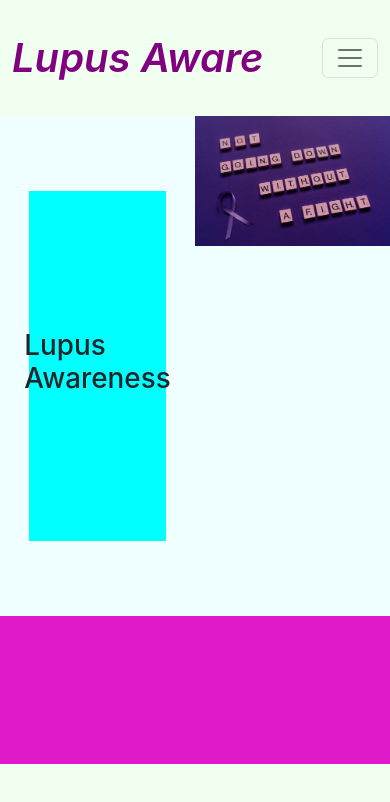
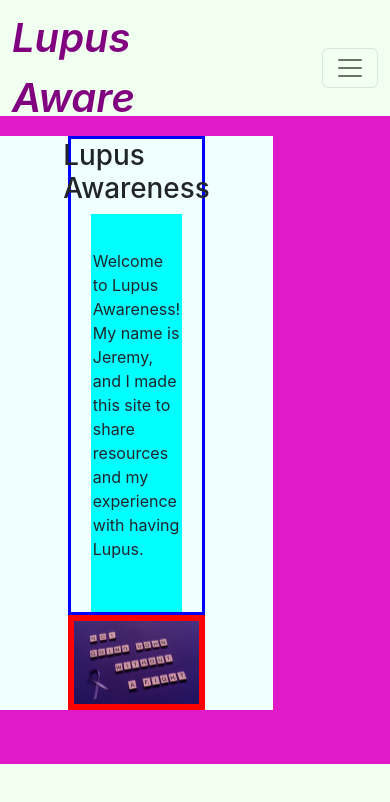
Before and after one commit to OceanSkys/lupus-awareness, a React (Create React App) app in the folder lupusaware/: page / in a window 390 px wide. Shown: the top 802 px of the page. Built offline with nearby package versions, Linux system fonts and the light colour scheme.

Commit message:
Tinkering with hero image section, working on mobile responsiveness

```diff
--- a/lupusaware/src/App.css
+++ b/lupusaware/src/App.css
@@ -17,6 +17,8 @@
     font-style: italic;
     font-weight: 600;
     order: -1;
+    cursor: pointer;
+    text-decoration: none;
 }
 .navs {
     /* border: solid green; */
@@ -25,7 +27,8 @@
     font-size: 25px;
     /* border: solid green; */
     display: flex;
-    justify-content: right;
+    align-content: center;
+    justify-content: end;
     width: 100%;
 }
 .nav-bar{
@@ -33,6 +36,7 @@
     width: 50%;
     order: 2;
     display: flex;
+    align-content: center;
     justify-content: end;
 }
 .navy {
@@ -61,7 +65,7 @@
 /* ~~~~~~~~ Home Section ~~~~~~~ */
 .home-heroImage{
     width: 100%;
-    height: 500px;
+    height: 60vh;
     background-color: azure;
     display: flex;
     flex-direction: row;
@@ -70,8 +74,10 @@
     width: 50%;
     height: auto;
     display: flex;
+    flex-direction: column;
     justify-content: center;
     align-items: center;
+    border: blue solid;
 }
 .hero-div1-box{
     width: 70%;
@@ -83,15 +89,37 @@
 }
 .hero-div2{
     width: 50%;
-    height: auto;
-    background-size: contain;
-    background-repeat: no-repeat;
-    background-image: url('./img/saying.jpg')
+    height: 100%;
+    display: flex;
+    justify-content: center;
+    align-items: center;
+    border: solid red;
+}
+.hero-div2-box{
+    width: 100%;
+    height: 100%;
+    display: flex;
+    justify-content: center;
+    align-content: center;
+    border: solid red;
+
 }
 .hero-image{
     height: auto;
     width: auto;
 }
+@media (max-width: 950px) {
+    .home-heroImage {
+        display: flex;
+        flex-direction: column;
+        justify-content: center;
+        align-items: center;
+        margin-top: 20px;
+        margin-bottom: 20px;
+        width: 70%;
+        height: auto;
+    }
+  }
 /* ~~~~~~~~~~~~~~~~~~~~~~~~~~~~~ */
 /* ~~~~~~~~ Footer Section ~~~~~~~ */
 .footer{
@@ -100,4 +128,6 @@
     background-color:honeydew;
     position: absolute;
     bottom: 0;
+    left: 0;
+    margin-top: 20px
 }
--- a/lupusaware/src/components/HeaderFooter.js
+++ b/lupusaware/src/components/HeaderFooter.js
@@ -6,11 +6,12 @@ import { NavLink, Outlet } from 'react-router-dom';
 export default function HeaderFooter() {
 
     return(
+
         <div className='body'>
             <div>
             <Navbar className='navy' expand='lg'>
-        <       Container className='nav-container'>
-                    <Navbar.Brand className='nav-title' >Lupus Aware</Navbar.Brand>
+                <Container className='nav-container'>
+                    <NavLink className='nav-title' to='/'>Lupus Aware</NavLink>
                     <Navbar.Toggle aria-controls='basic-navbar-nav' className='toggle'/>
                     <Navbar.Collapse id='basic-navbar-nav' className='nav-bar'>
                         <Nav className="me-auto navs">
@@ -26,7 +27,6 @@ export default function HeaderFooter() {
                 <Outlet/>
             </div>
             <footer className='footer'>
-
             </footer>
         </div>
     );
--- a/lupusaware/src/components/Home.js
+++ b/lupusaware/src/components/Home.js
@@ -1,15 +1,19 @@
-
+import Saying from '../img/saying.jpg';
 
 export default function Home(){
 
     return(
         <div className='home-heroImage'>
             <div className="hero-div1">
+                <h1 style={{display: 'flex', justifyContent: 'center', alignItems: 'top'}}>Lupus Awareness</h1>
                 <div className="hero-div1-box">
-                    <h1>Lupus Awareness</h1>
+                    <p style={{padding: '35px'}}>Welcome to Lupus Awareness! My name is Jeremy, and I made this site to share resources and my experience with having Lupus. </p>
                 </div>
             </div>
-            <div className="hero-div2">
+            <div className='hero-div2'>
+                <div className="hero-div2-box">
+                    <img style={{display:'flex', objectFit:'cover', width:'100%', height: 'auto'}} src={Saying}></img>
+                </div>
             </div>
         </div>
     );
```
